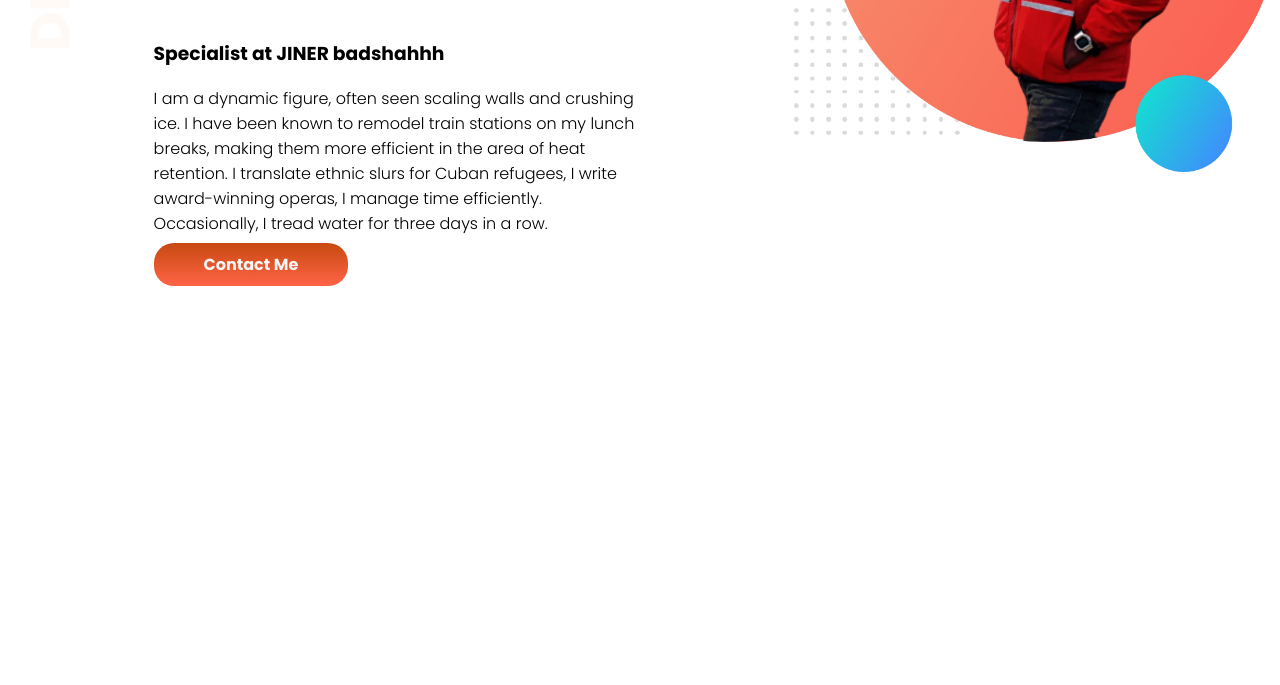
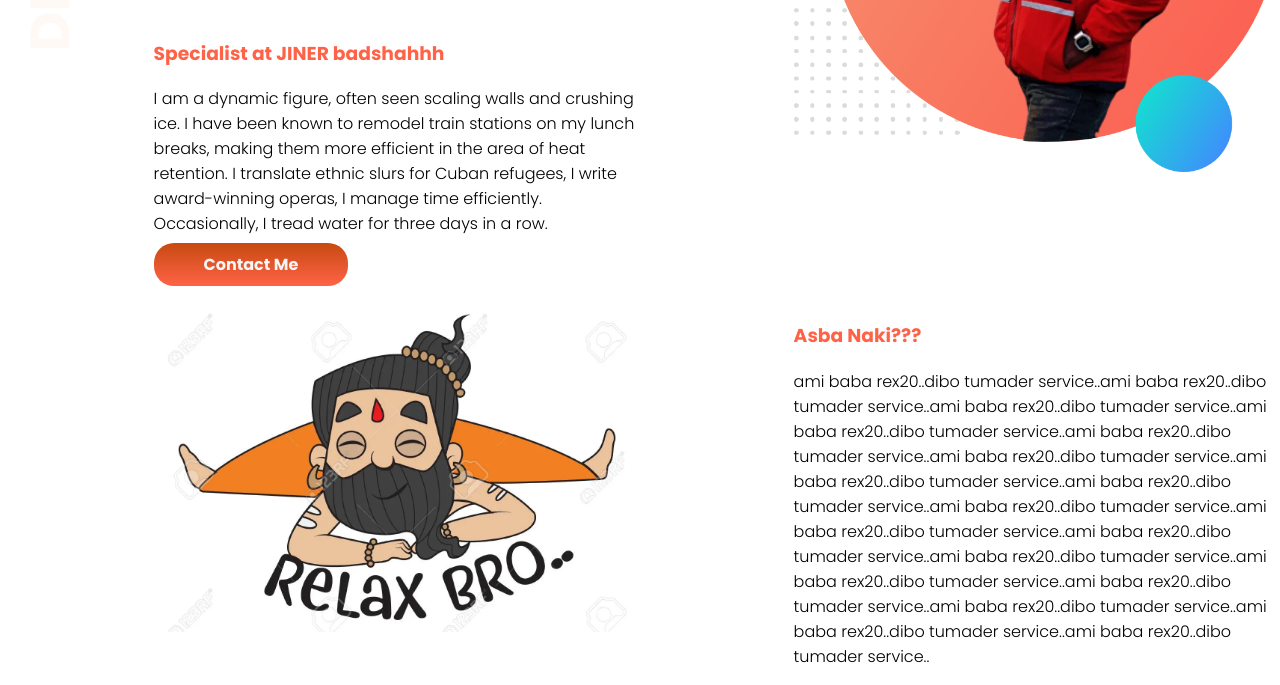
Before and after one commit to mohammadabdussami/first_portfolio, a plain HTML site: page index.html in a window 1280 px wide. Shown: the part 311-996 px from the top of the page. Before the commit the page ends 800 px from the top, so only its background shows below. Drawn offline with Linux system fonts and the light colour scheme.

Commit message:
second section

```diff
--- a/index.html
+++ b/index.html
@@ -31,7 +31,22 @@
         </div>
 
         <div class="half-width"><img src="images/my-bg.png" alt="profile photo"></div>
-
+    </section><br>
+    <section>
+        <div class="half-width"><img src="images/rb1.png" alt=""></div>
+        <div class="half-width">
+            <h3>Asba Naki???</h3>
+            <p>ami baba rex20..dibo tumader service..ami baba rex20..dibo tumader service..ami baba rex20..dibo tumader
+                service..ami baba rex20..dibo tumader service..ami baba rex20..dibo tumader service..ami baba
+                rex20..dibo
+                tumader service..ami baba rex20..dibo tumader service..ami baba rex20..dibo tumader service..ami baba
+                rex20..dibo tumader service..ami baba rex20..dibo tumader service..ami baba rex20..dibo tumader
+                service..ami
+                baba rex20..dibo tumader service..ami baba rex20..dibo tumader service..ami baba rex20..dibo tumader
+                service..ami baba rex20..dibo tumader service..ami baba rex20..dibo tumader service..ami baba
+                rex20..dibo
+                tumader service..</p>
+        </div>
 
     </section>
 
--- a/style.css
+++ b/style.css
@@ -4,6 +4,9 @@ body{
 }
 h1{
     font-size: 50px;
+}
+h3{
+    color:tomato
 }
 .color1{
     color: orange
```
Also changed, not shown: images/rb1.png (added), images/rb2.png (added).
